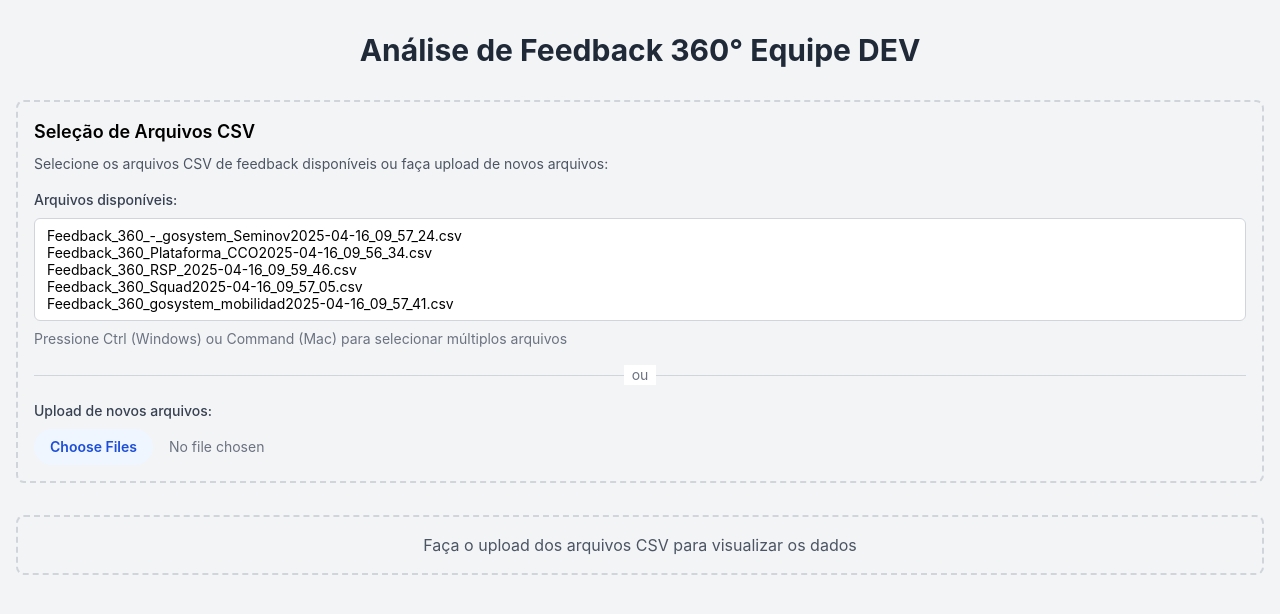
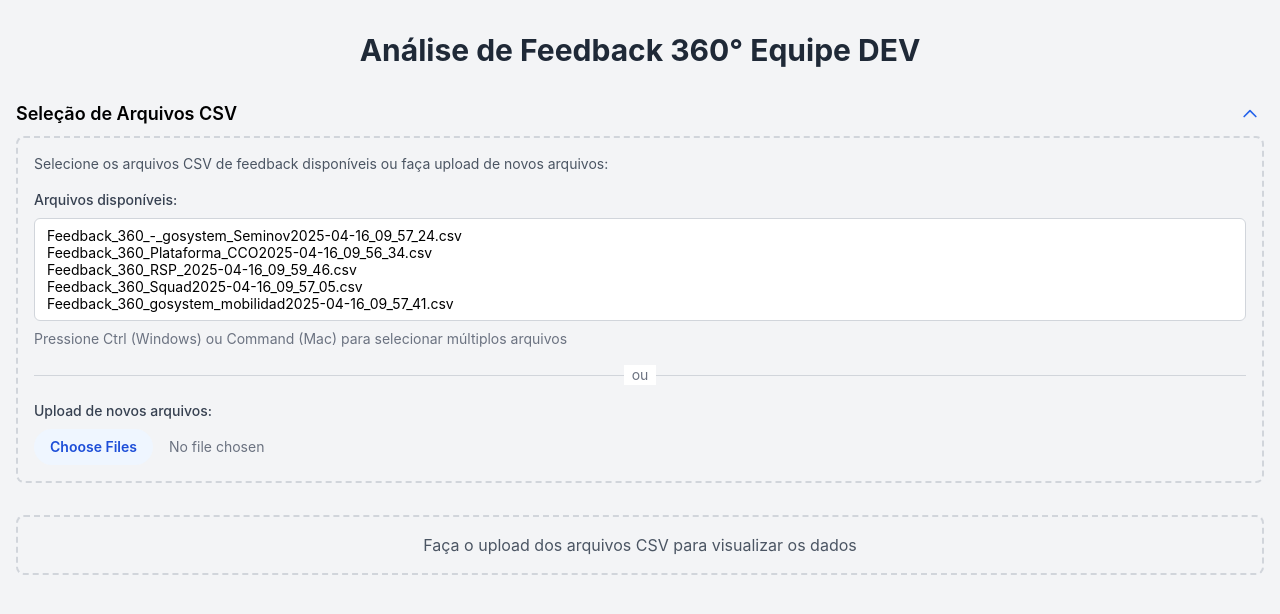
Before and after one commit to mauriciobc/reports, a React (Vite) app: page / in a window 1280 px wide. Shown: the top 614 px of the page. Built offline with nearby package versions, Linux system fonts and the light colour scheme.

Commit message:
Enhance FileList component: improve file upload handling, add dynamic file selection display, and implement expandable section for better UX

```diff
--- a/src/components/FileList.tsx
+++ b/src/components/FileList.tsx
@@ -16,15 +16,23 @@ const availableFiles = [
 
 const FileList: React.FC<FileListProps> = ({ onDataProcessed }) => {
   const [selectedFiles, setSelectedFiles] = useState<string[]>([]);
+  const [uploadedFiles, setUploadedFiles] = useState<string[]>([]);
+  const [isExpanded, setIsExpanded] = useState(true);
+  const [hasProcessedFiles, setHasProcessedFiles] = useState(false);
 
   const handleFileUpload = useCallback(async (event: React.ChangeEvent<HTMLInputElement>) => {
     const files = event.target.files;
     if (!files) return;
 
     try {
-      console.log('Files selected for upload:', Array.from(files).map(f => f.name));
+      const fileNames = Array.from(files).map(f => f.name);
+      console.log('Files selected for upload:', fileNames);
       const data = await processChartData(Array.from(files));
       onDataProcessed(data);
+      setUploadedFiles(fileNames);
+      setSelectedFiles([]);
+      setHasProcessedFiles(true);
+      setIsExpanded(false);
     } catch (error) {
       console.error('Error processing files:', error);
       alert('Erro ao processar os arquivos. Por favor, verifique o formato dos CSVs.');
@@ -34,6 +42,7 @@ const FileList: React.FC<FileListProps> = ({ onDataProcessed }) => {
   const handleFileSelect = useCallback(async (event: React.ChangeEvent<HTMLSelectElement>) => {
     const selectedOptions = Array.from(event.target.selectedOptions).map(option => option.value);
     setSelectedFiles(selectedOptions);
+    setUploadedFiles([]);
 
     try {
       console.log('Files selected from list:', selectedOptions);
@@ -41,15 +50,57 @@ const FileList: React.FC<FileListProps> = ({ onDataProcessed }) => {
       console.log('Files loaded:', files.map(f => f.name));
       const data = await processChartData(files);
       onDataProcessed(data);
+      setHasProcessedFiles(true);
+      setIsExpanded(false);
     } catch (error) {
       console.error('Error processing selected files:', error);
       alert('Erro ao processar os arquivos selecionados.');
     }
   }, [onDataProcessed]);
 
+  const getSelectedFilesDisplay = () => {
+    const files = uploadedFiles.length > 0 ? uploadedFiles : selectedFiles;
+    if (files.length === 1) {
+      return files[0];
+    }
+    return `${files.length} arquivos selecionados`;
+  };
+
+  const ChevronIcon = ({ isExpanded }: { isExpanded: boolean }) => (
+    <svg
+      className={`w-5 h-5 transition-transform ${isExpanded ? '' : 'transform rotate-180'}`}
+      fill="none"
+      stroke="currentColor"
+      viewBox="0 0 24 24"
+      xmlns="http://www.w3.org/2000/svg"
+    >
+      <path
+        strokeLinecap="round"
+        strokeLinejoin="round"
+        strokeWidth={2}
+        d="M5 15l7-7 7 7"
+      />
+    </svg>
+  );
+
   return (
-    <div className="mb-6 p-4 border-2 border-dashed border-gray-300 rounded-lg">
-      <h2 className="text-lg font-semibold mb-2">Seleção de Arquivos CSV</h2>
+    <div className="mb-6">
+      <div className="flex items-center justify-between mb-2">
+        <h2 className="text-lg font-semibold">Seleção de Arquivos CSV</h2>
+        <button
+          onClick={() => setIsExpanded(!isExpanded)}
+          className="p-1 text-sm text-blue-600 hover:text-blue-800 focus:outline-none flex items-center gap-1 group"
+          aria-label={isExpanded ? 'Recolher' : 'Expandir'}
+        >
+          {hasProcessedFiles && !isExpanded && (selectedFiles.length > 0 || uploadedFiles.length > 0) && (
+            <span className="mr-1 text-gray-600 max-w-[400px] truncate group-hover:text-blue-800">{getSelectedFilesDisplay()}</span>
+          )}
+          <ChevronIcon isExpanded={isExpanded} />
+        </button>
+      </div>
+
+      {isExpanded && (
+        <div className="p-4 border-2 border-dashed border-gray-300 rounded-lg">
           <p className="text-sm text-gray-600 mb-4">
             Selecione os arquivos CSV de feedback disponíveis ou faça upload de novos arquivos:
           </p>
@@ -107,6 +158,8 @@ const FileList: React.FC<FileListProps> = ({ onDataProcessed }) => {
             </div>
           </div>
         </div>
+      )}
+    </div>
   );
 };
 
```
Lines whose indentation alone changed are shown as unchanged.
